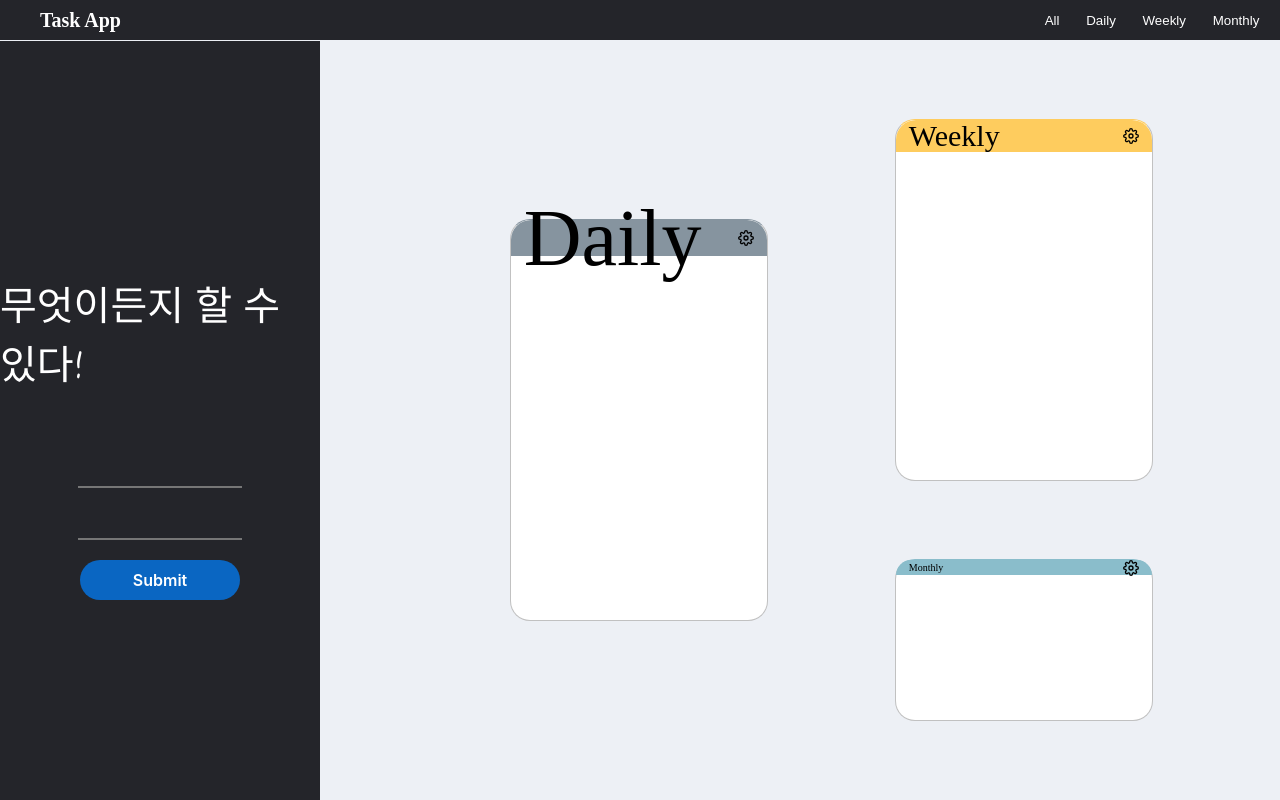
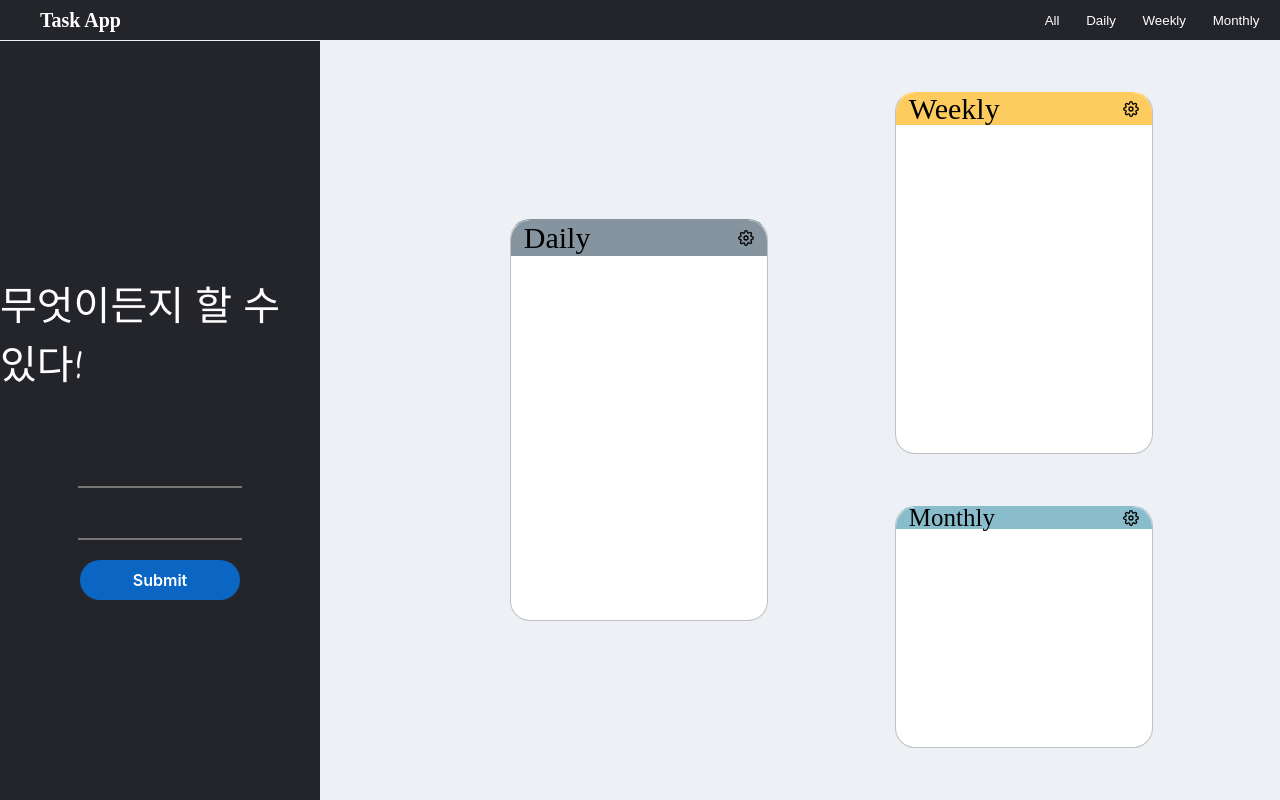
Before and after one commit to juhyoungRyu/Task-App-2204, a React (Create React App) app: page / in a window 1280 px wide. Built offline with nearby package versions, Linux system fonts and the light colour scheme; a web font is replaced by a local one.

Commit message:
각 todo 옵션 넣는 중

```diff
--- a/src/components/Main.jsx
+++ b/src/components/Main.jsx
@@ -16,11 +16,11 @@ export const Main = (props) => {
 
   const [dHeight, setDHeight] = useState(50);
   const [wHeight, setWHeight] = useState(45);
-  const [mHeight, setMHeight] = useState(20);
+  const [mHeight, setMHeight] = useState(30);
 
-  const [dTSize, setDTSize] = useState(80);
+  const [dTSize, setDTSize] = useState(30);
   const [wTSize, setWTSize] = useState(30);
-  const [mTSize, setMTSize] = useState(10);
+  const [mTSize, setMTSize] = useState(25);
 
   const [dailyTask, setDailyTask] = useState(() => {
     if (typeof window !== "undefined") {
--- a/src/components/Task.css
+++ b/src/components/Task.css
@@ -12,8 +12,10 @@
 .task {
   font-size: 15px;
   margin: 0;
-  margin-left: 20px;
-  margin-bottom: 5px;
+  margin-left: 10%;
+  display: flex;
+  flex-direction: column;
+  align-items: flex-start;
 }
 
 .task:first-child {
@@ -25,7 +27,7 @@
   height: 9%;
   border-top-right-radius: 20px;
   border-top-left-radius: 20px;
-  margin-bottom: 20px;
+  /* margin-bottom: 20px; */
   display: flex;
   justify-content: space-between;
   align-items: center;
@@ -67,3 +69,17 @@
   font-size: 15px;
   margin-top: 10px;
 }
+
+.lineCon {
+  width: 90%;
+  margin: 0;
+  margin-left: 5%;
+  /* margin-bottom: 5px; */
+}
+
+.taskCon {
+  display: flex;
+  flex-direction: column;
+  align-items: flex-start;
+  justify-content: center;
+}
--- a/src/components/Task.jsx
+++ b/src/components/Task.jsx
@@ -63,9 +63,14 @@ export const Task = (props) => {
         />
       </div>
       {props.task.map((value, key) => (
-        <p className="task" key={key}>
-          {value}
-        </p>
+        <div className="taskCon">
+          <p className="task" key={key}>
+            {value}
+          </p>
+          <div className="lineCon">
+            <hr className="line" />
+          </div>
+        </div>
       ))}
     </div>
   );
```
